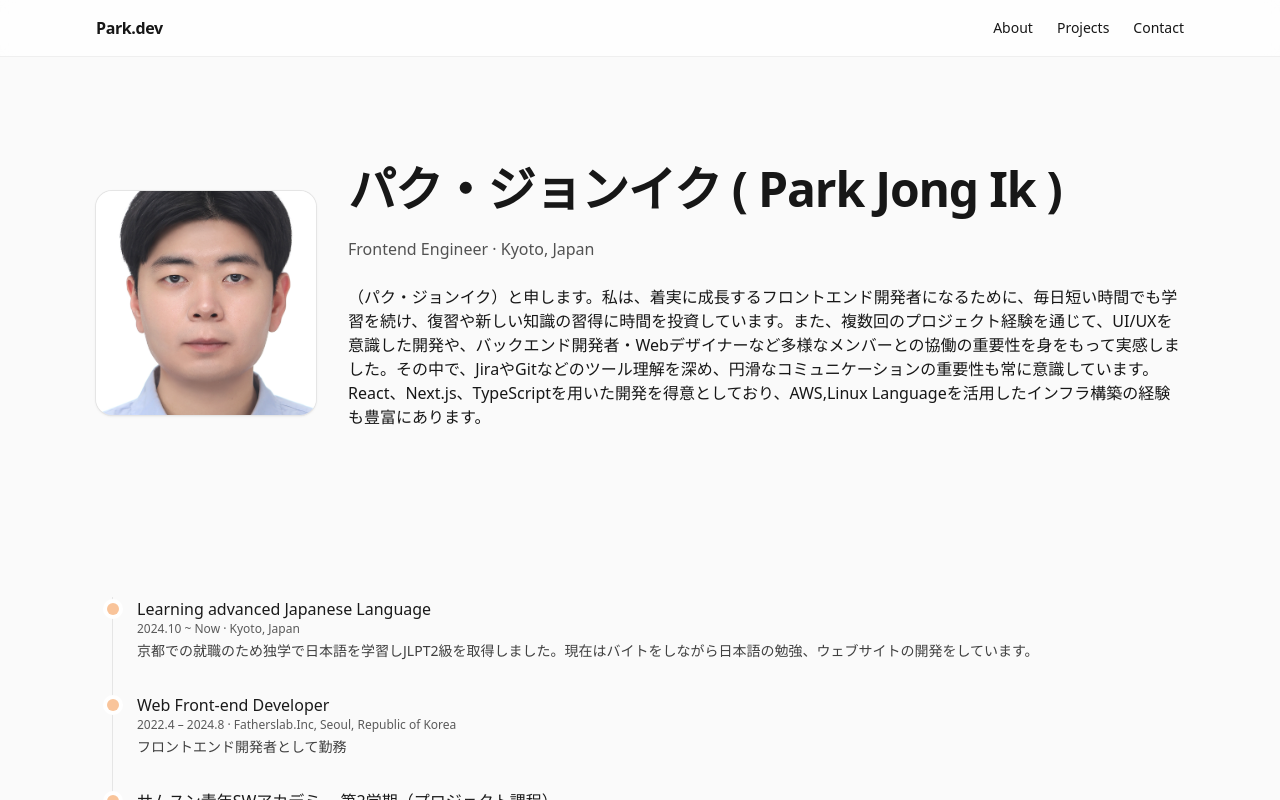
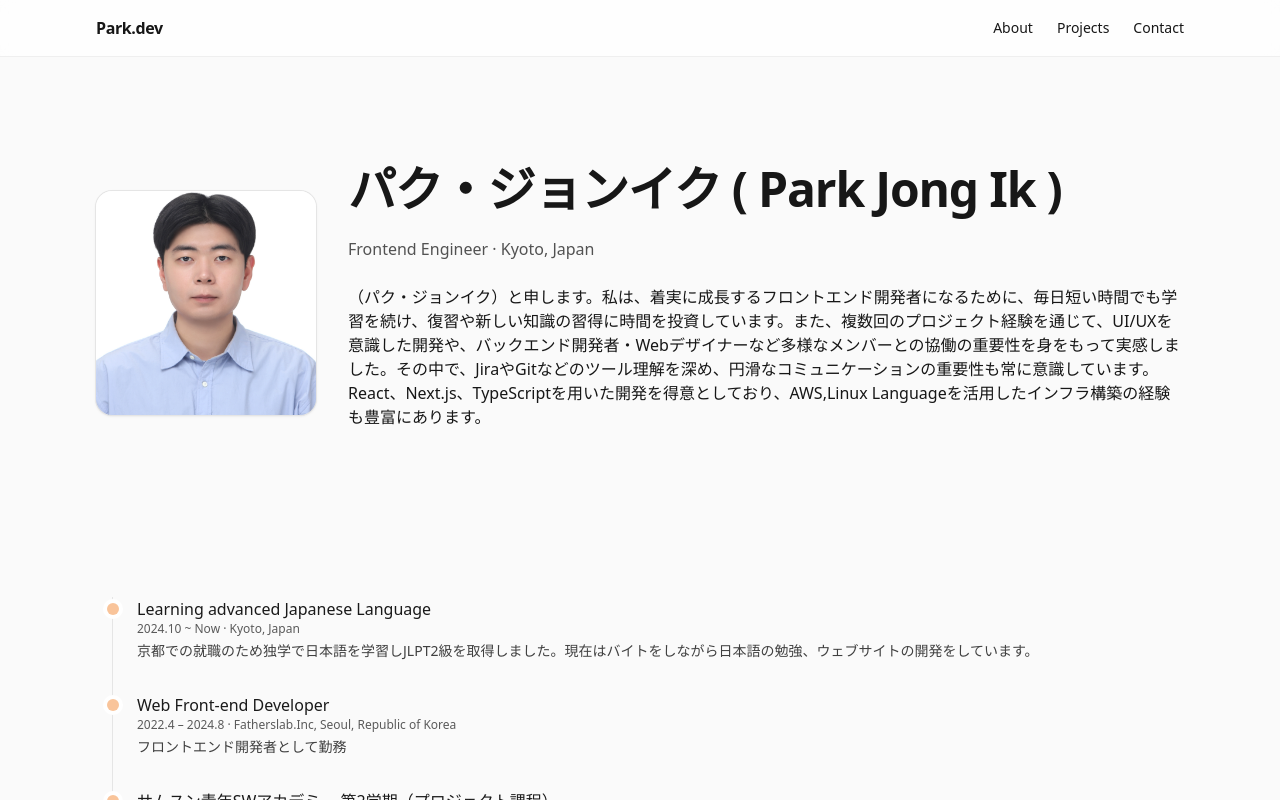
Before and after one commit to jongik96/portfolio, a React (Create React App) app: page / in a window 1280 px wide. Shown: the top 800 px of the page. Built offline with nearby package versions, Linux system fonts and the light colour scheme.

Commit message:
photo update

```diff
--- a/src/components/Hero.jsx
+++ b/src/components/Hero.jsx
@@ -11,7 +11,7 @@ export default function Hero({ resume = {} }) {
   return (
     <div className="grid gap-6 sm:gap-8 md:grid-cols-[220px,1fr] items-center">
       <img
-        src={resume.photo || "/img/park.jpg"}
+        src={resume.photo || "/img/park2.jpg"}
         alt={`${resume.name || ""} portrait`}
         className="w-28 h-28 sm:w-40 sm:h-40 md:w-56 md:h-56 rounded-2xl object-cover ring-1 ring-neutral-200 dark:ring-neutral-800 shadow mx-auto md:mx-0"
       />
```
Also changed, not shown: public/img/park2.jpg (added).
